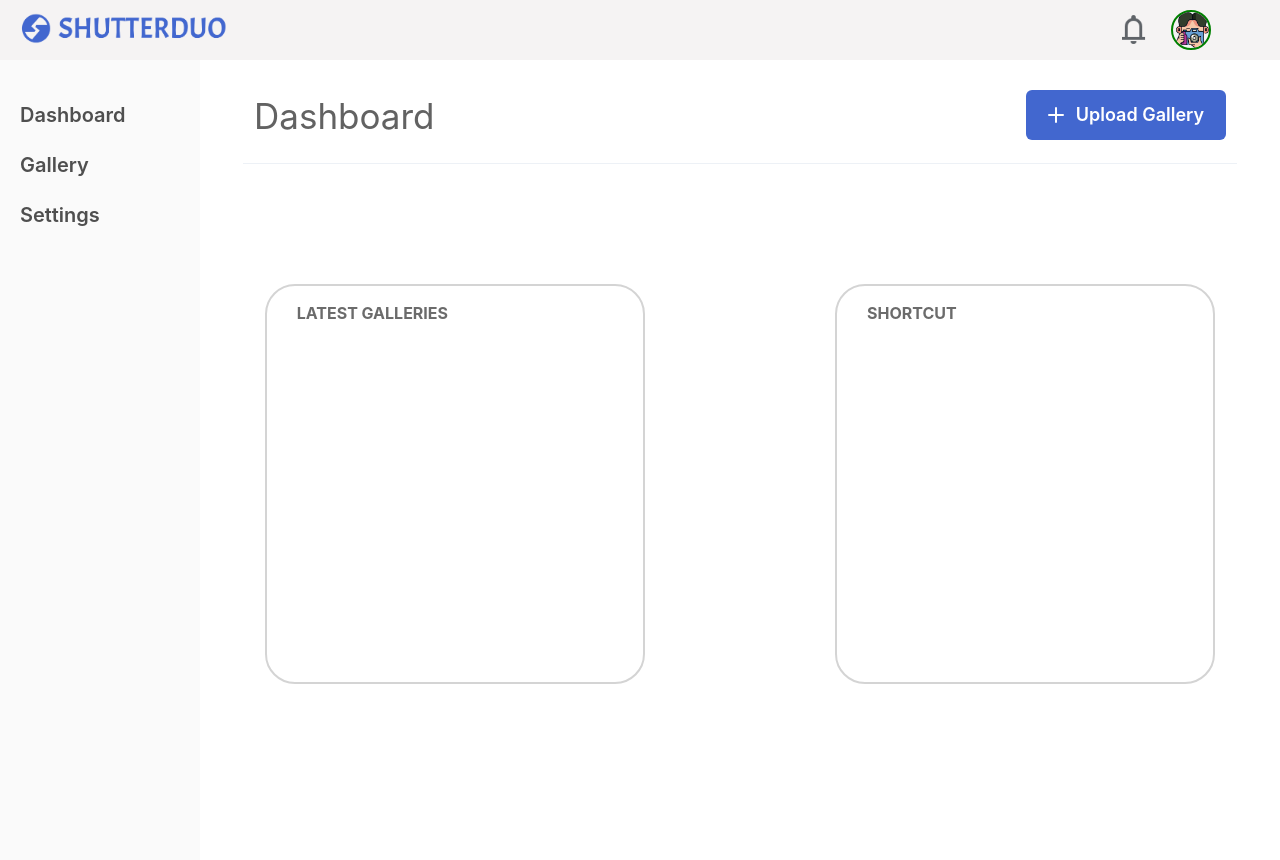
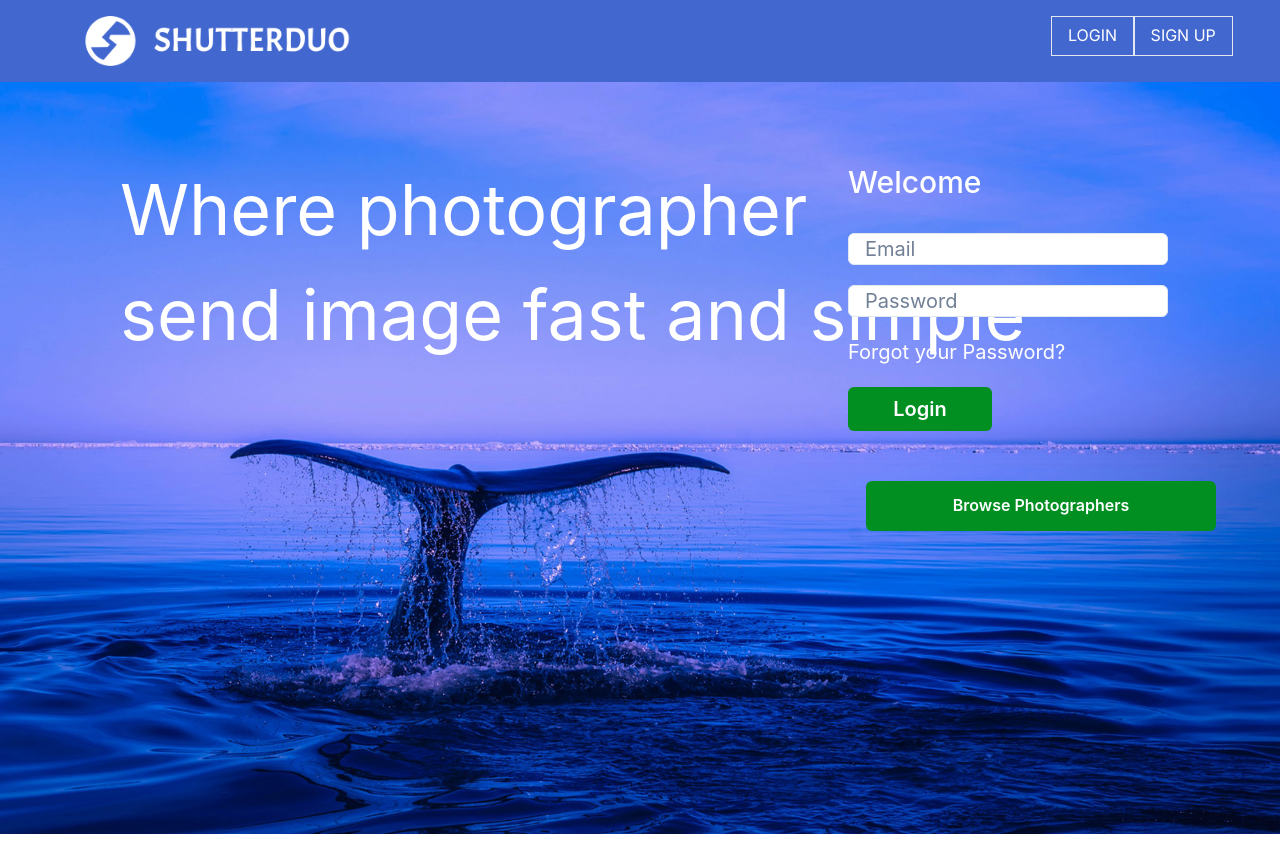
Before and after one commit to HelloSeaNation/ShutterDuo, a React (Create React App) app: page / in a window 1280 px wide. After the commit the page ends 834 px from the top, so only its background shows below. Built offline with nearby package versions, Linux system fonts and the light colour scheme.

Commit message:
Browse photographers button routed to search page

```diff
--- a/src/App.tsx
+++ b/src/App.tsx
@@ -2,6 +2,7 @@ import React from "react";
 import LandingPage from "./pages/LandingPage";
 import ProfileSetting from "./pages/ProfileSetting";
 import Dashboard from "./pages/Dashboard";
+import SearchBar from "./pages/SearchBar";
 import { BrowserRouter as Router, Routes, Route } from "react-router-dom";
 
 function App() {
@@ -9,9 +10,10 @@ function App() {
     <>
       <Router>
         <Routes>
-          {/* <Route path="/" element={<LandingPage />} /> */}
+          <Route path="/" element={<LandingPage />} />
           <Route path="/" element={<Dashboard />} />
           <Route path="/profile_setting" element={<ProfileSetting />} />
+          <Route path="/search_photographer" element={<SearchBar />} />
         </Routes>
       </Router>
     </>
--- a/src/pages/LandingPage.tsx
+++ b/src/pages/LandingPage.tsx
@@ -1,5 +1,6 @@
 import React from "react";
 import { Box, Image, Flex, Button, Text } from "@chakra-ui/react";
+import { Link } from 'react-router-dom'
 import Login from "../components/Login";
 import Register from "../components/Register";
 
@@ -85,7 +86,25 @@ const LandingPage = () => {
       >
         {showLogin && <Login />}
         {showRegister && <Register />}
+
+        <Link to="/search_photographer">
+          <Button
+          w="350px"
+          h="50px"
+          mt="50px"
+          ml="18px"
+          display="flex"
+          alignItems="center"
+          justifyContent="center"
+          backgroundColor="#008F20"
+          color="white"
+          _hover={{ bg: "#d6d6d6", color: "black" }}>
+            Browse Photographers
+          </Button>
+        </Link>
+
       </Box>
+
     </Box>
   );
 };
--- a/src/pages/SearchBar.tsx
+++ b/src/pages/SearchBar.tsx
@@ -12,4 +12,4 @@ const SearchBar = () => {
     )
 }
 
-export default SearchBar();
+export default SearchBar;
```
